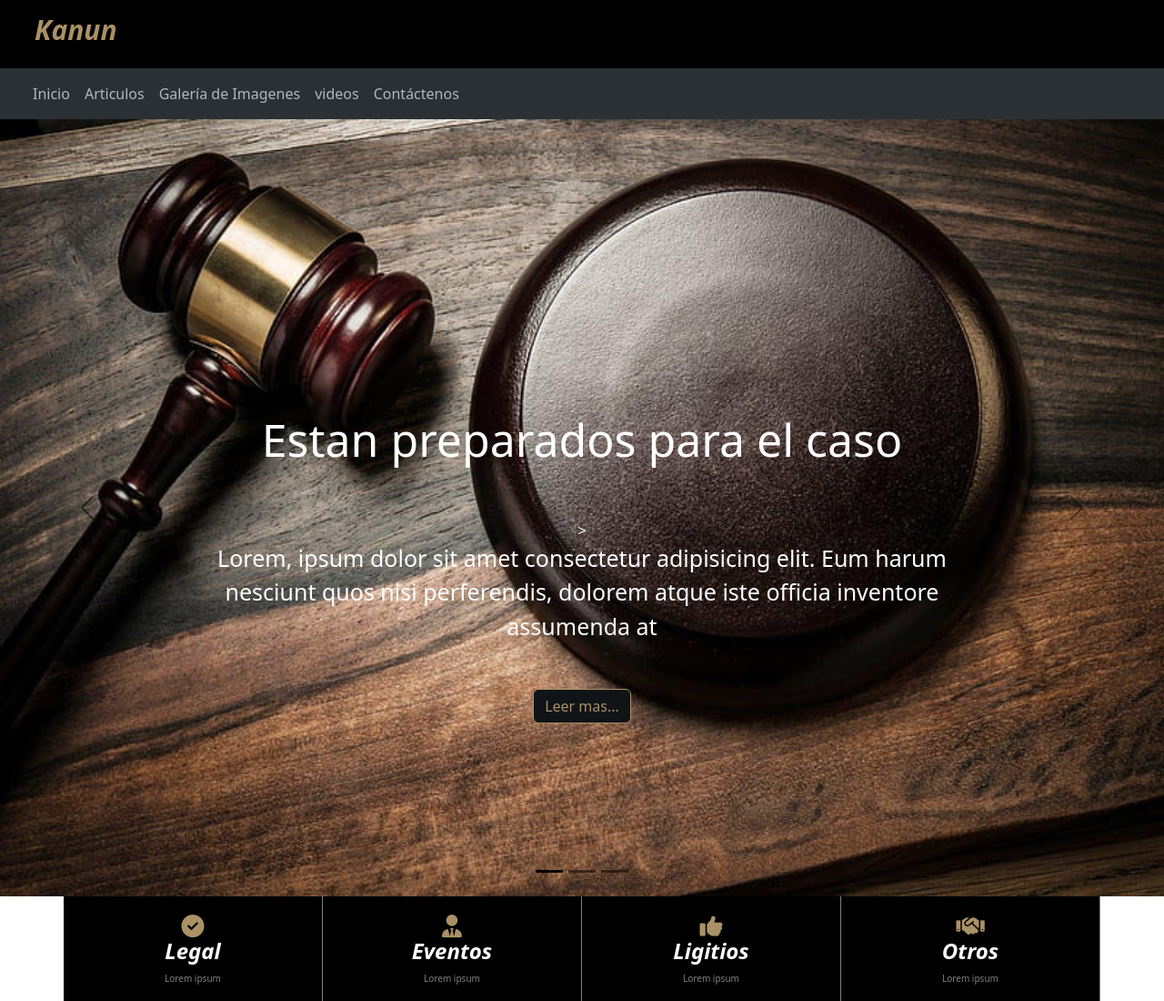
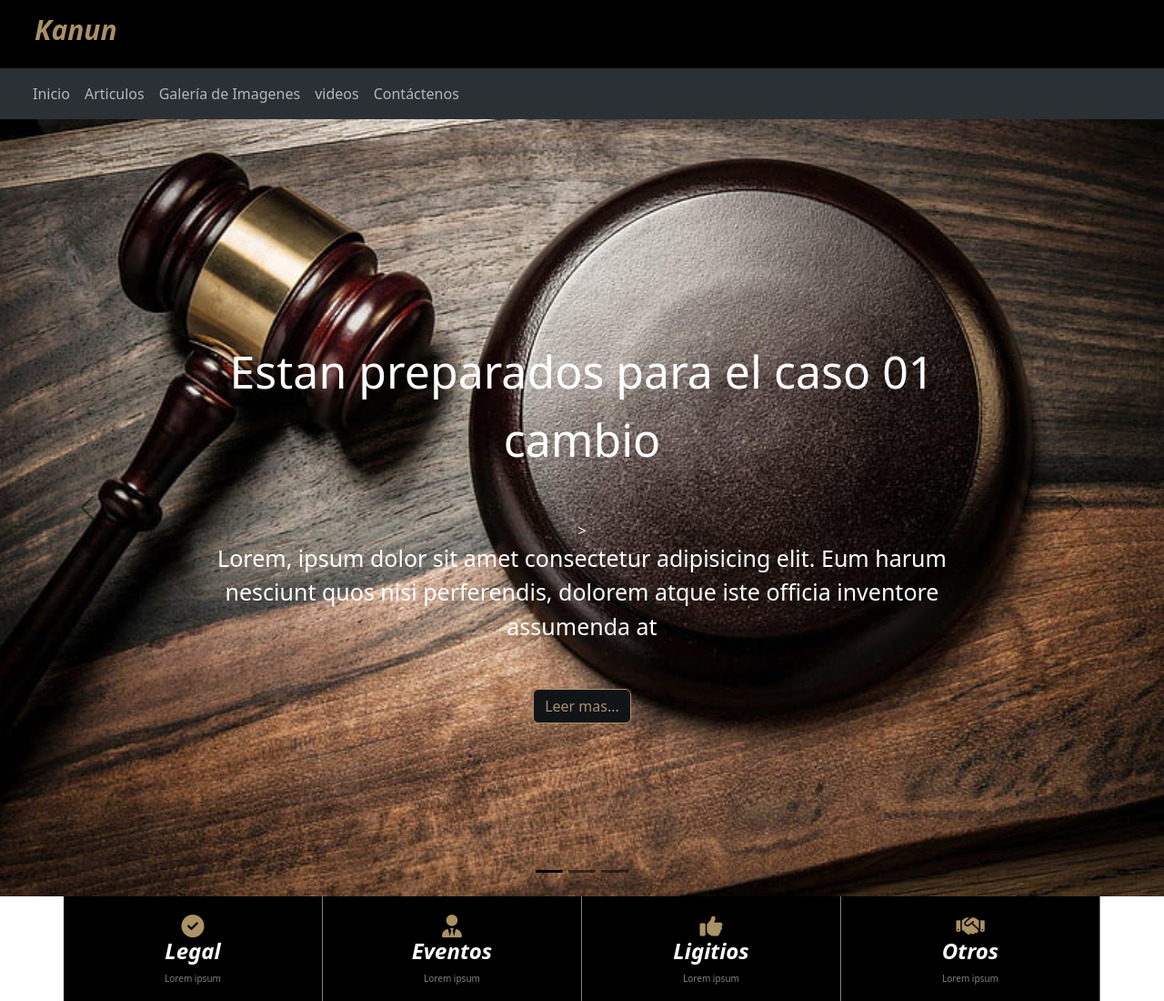
Before and after one commit to medina202209/prueba01, a plain HTML site: page index.html in a window 1280 px wide. Shown: the top 1100 px of the page at 91% size. Drawn offline with nearby package versions, Linux system fonts and the light colour scheme.

Commit message:
cambio en mensaje

```diff
--- a/index.html
+++ b/index.html
@@ -61,7 +61,7 @@
                 <div class="carousel-item active" data-bs-interval="10000">
                     <img src="img/Banner.jpg" class="d-block w-100" alt="img1">
                     <div class="carousel-caption d-none d-md-block" style="color: white;">
-                        <div id="tituloslider">Estan preparados para el caso</div>>
+                        <div id="tituloslider">Estan preparados para el caso 01 cambio</div>>
                         <div id="textoslider">Lorem, ipsum dolor sit amet consectetur adipisicing elit. Eum harum
                             nesciunt quos nisi perferendis, dolorem atque iste officia inventore assumenda at</div>
                         <input type="button" value="Leer mas..." class="btn" id="boton">
```
